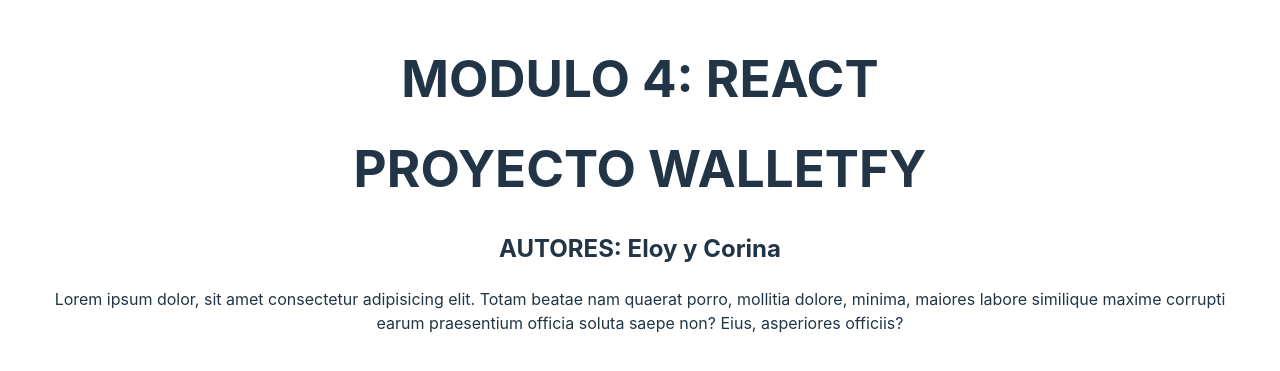
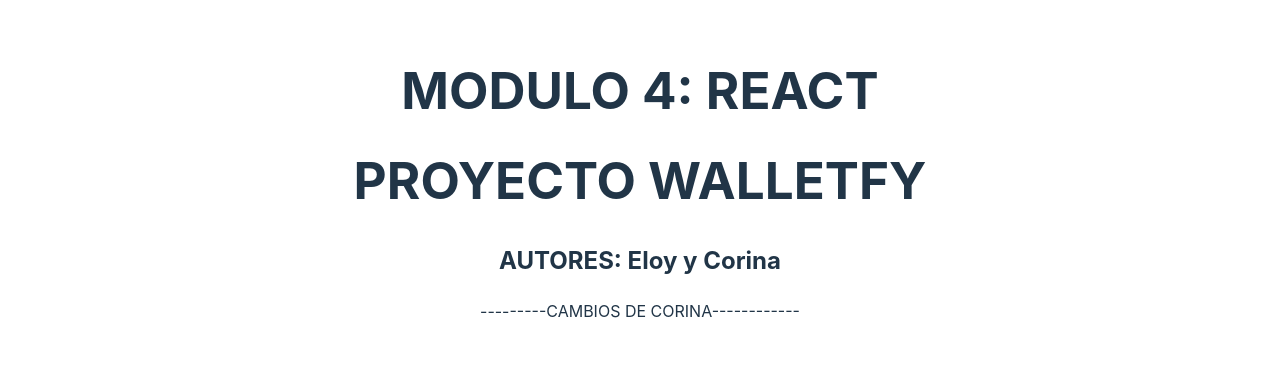
Before and after one commit to EloyG3186/Walletfy_Project, a React (Vite) app: page / in a window 1280 px wide. Shown: the part 217-588 px from the top of the page. Built offline with nearby package versions, Linux system fonts and the light colour scheme.

Commit message:
Actualizacion Cori

```diff
--- a/src/App.tsx
+++ b/src/App.tsx
@@ -20,7 +20,7 @@ function App() {
         AUTORES: Eloy y Corina
       </h2>
       <p>
-        Lorem ipsum dolor, sit amet consectetur adipisicing elit. Totam beatae nam quaerat porro, mollitia dolore, minima, maiores labore similique maxime corrupti earum praesentium officia soluta saepe non? Eius, asperiores officiis?
+        ---------CAMBIOS DE CORINA------------
       </p>
     </>
   )
```
